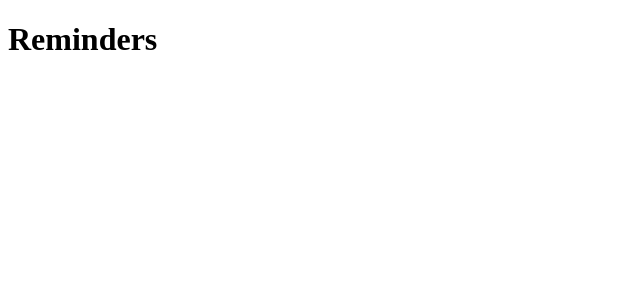
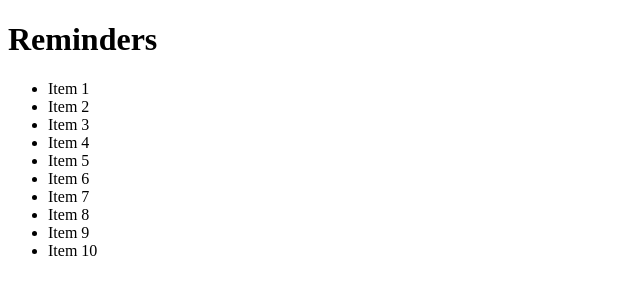
Before and after one commit to yixiangyin/Reminders, a React (Vite) app: page / in a window 1280 px wide. Shown: the top 300 px of the page, without its empty margins (0-640 px from the left). Built offline with nearby package versions, Linux system fonts and the light colour scheme.

Commit message:
add initial todos

```diff
--- a/src/App.jsx
+++ b/src/App.jsx
@@ -1,12 +1,27 @@
-const App = ()  => {
+import { useState } from "react";
 
+const createInitialTodos = () => {
+  const initialTodos = [];
+  for (let i = 0; i < 10; i++) {
+    initialTodos.push({ id: i, text: "Item " + (i + 1) });
+  }
+  return initialTodos;
+};
+
+const App = () => {
+  const [ todos, setTodos ] = useState(createInitialTodos);
   return (
     <>
-    <div>
-      <h1>Reminders</h1>
-    </div>
+      <div>
+        <h1>Reminders</h1>
+        <ul>
+          {todos.map((item) => (
+            <li key={item.id}>{item.text}</li>
+          ))}
+        </ul>
+      </div>
     </>
-  )
-}
+  );
+};
 
-export default App
+export default App;
```
